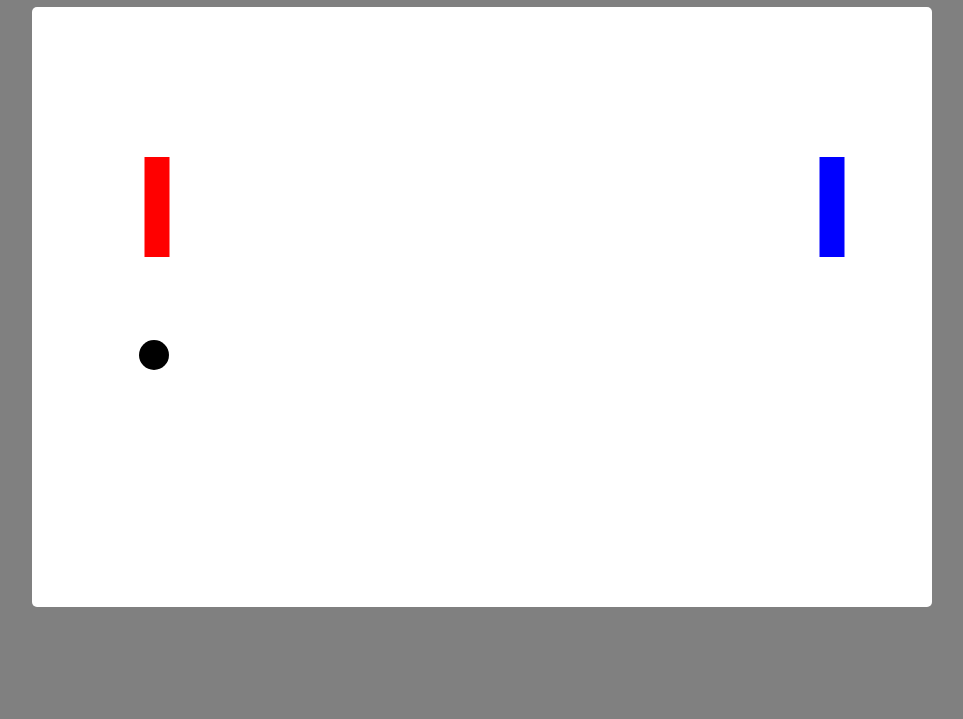
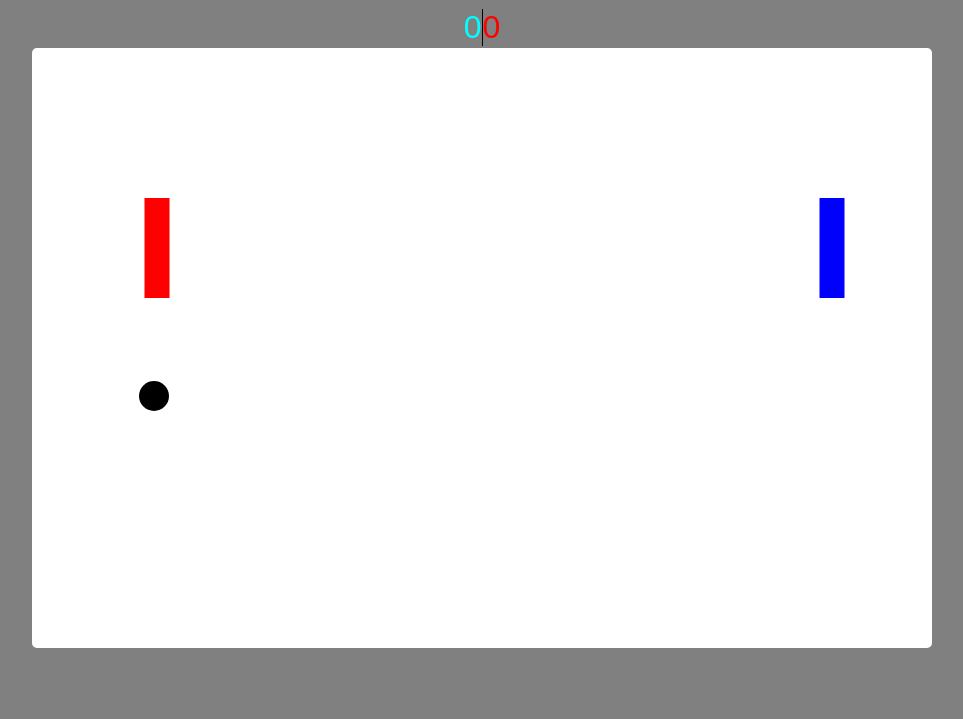
Before and after one commit to MC14/Assignment-2, a plain HTML site: page index.html in a window 1280 px wide. Shown: the part 81-800 px from the top of the page, without its empty margins (158-1121 px from the left). Drawn offline with Linux system fonts and the light colour scheme.

Commit message:
added more html + css for score, tested collison on paddles but doesn't work

```diff
--- a/index.html
+++ b/index.html
@@ -9,6 +9,10 @@
 
 <body>
     <h1> Ping Pong Game</h1>
+    <div class="score">
+        <div id="player score">0</div>
+        <div id="computer score">0</div>
+    </div>
 <canvas id ="canvas" width="900" height="600"></canvas>
 <script src="script.js" rel="Javascriptsheet"></script>
 </body>
--- a/script.js
+++ b/script.js
@@ -39,7 +39,7 @@ const game = {
     rightScore: 0,
     turn: 0,
     topScore: 20,
-    speedIncreaseHit: 3,
+    speedIncreaseHit: 0,
 }
 
  ///this function draws the paddles based on the parameters given
@@ -66,6 +66,12 @@ function moveBall(){
 
     if(ball.positionY + ball.radius > canvas.height || ball.positionY - ball.radius < 0){
         ball.dy *= -1;
+    }
+
+    if(ball.positionX + ball.radius + ball.dx < leftPaddle.positionX){
+        if(ball.positionY + ball.radius +ball.dy <= leftPaddle.height){
+            ball.dx *=1;
+        }
     }
 }
 
--- a/style.css
+++ b/style.css
@@ -16,3 +16,21 @@ body{
     border-radius: 5px;
     background-color: white;
 }
+
+.score {
+    display: flex;
+    font-size:xx-large;
+    color: white;
+    margin: 2px;
+}
+
+.score > :first-child {
+    text-align: left;
+    border-right: .5px solid black;
+    color: aqua;
+}
+
+.score > :last-child{
+    text-align: right;
+    color:red
+}
```
